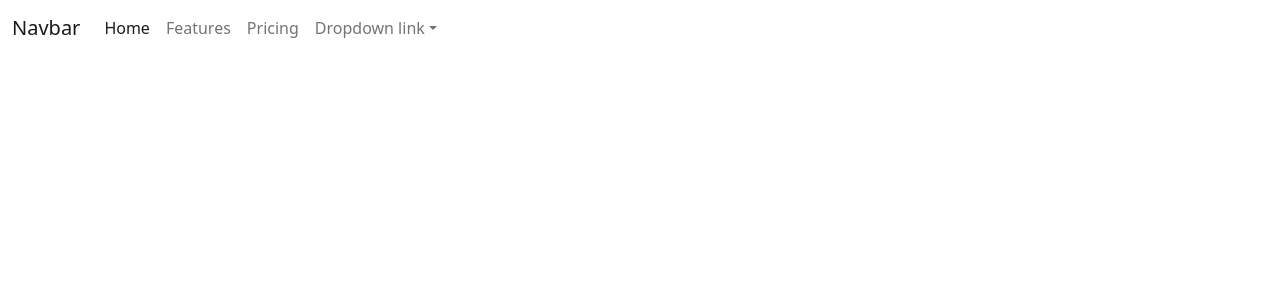
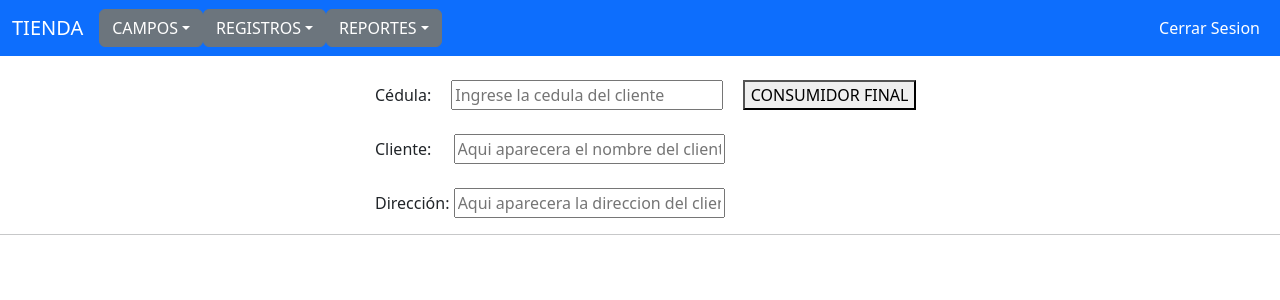
Before and after one commit to Jaqueline11/proyectoTiendaFronend, a React (Create React App) app: page /vpedidocliente in a window 1280 px wide. Shown: the top 300 px of the page. Built offline with nearby package versions, Linux system fonts and the light colour scheme.

Commit message:
PedidoCliente

```diff
--- a/package.json
+++ b/package.json
@@ -6,9 +6,11 @@
     "@testing-library/jest-dom": "^5.16.5",
     "@testing-library/react": "^13.4.0",
     "@testing-library/user-event": "^13.5.0",
+    "axios": "^1.3.4",
     "bootstrap": "^5.2.3",
     "react": "^18.2.0",
     "react-dom": "^18.2.0",
+    "react-router-dom": "^6.8.1",
     "react-scripts": "5.0.1",
     "web-vitals": "^2.1.4"
   },
--- a/src/App.js
+++ b/src/App.js
@@ -1,13 +1,28 @@
-import logo from './logo.svg';
 import './App.css';
 import '../node_modules/bootstrap/dist/css/bootstrap.min.css';
+import {BrowserRouter as Router, Routes, Route} from "react-router-dom"
+import VentanaPrincipal from './layout/VentanaPrincipal';
+import IniciarSesion from './login/IniciarSesion';
 import NavBar from './layout/NavBar';
+import PedidoCliente from './PedidcoClientes/PedidoCliente';
+
 
 function App() {
   return (
     <div className="App">
-      <NavBar></NavBar>
+
+      <Router>
+
+      <Routes>
+        <Route exact path="/" element={<IniciarSesion/>}/>
+        <Route exact path="/vprincipal" element={<div><NavBar /><VentanaPrincipal /></div>} />
+        <Route exact path="/vpedidocliente" element={<div><NavBar /><PedidoCliente /></div>} />
+      </Routes>
+
+    </Router>
+
     </div>
+
   );
 }
 
--- /dev/null
+++ b/src/PedidcoClientes/PedidoCliente.js
@@ -0,0 +1,57 @@
+import React from 'react'
+import axios from 'axios'
+import { useState } from 'react'
+
+export default function PedidoCliente() {
+    const [cedula, setCedula] = useState(null);
+    const [nombre, setNombre] = useState('');
+    const [direccion, setdireccion] = useState('');
+    const [boton, setBoton] = useState('CONSUMIDOR FINAL');
+
+    const handleClick = () => {
+        if (cedula != 9999999999) {
+            setCedula(9999999999)
+            setNombre('CONSUMIDOR FINAL');
+            setdireccion('CONSUMIDOR FINAL')
+            setBoton('FACTURA CON DATOS')
+
+        } else {
+            setCedula(null)
+            setNombre('');
+            setdireccion('')
+            setBoton('CONSUMIDOR FINAL')
+
+        }
+    };
+
+
+    async function handleChange(event) {
+
+        await axios.get(`http://localhost:8080/api/clienteced/${event.target.value}`, {
+
+        }).then(response => {
+            const nombrea = response.data.persona.nombre + " " + response.data.persona.apellido;
+            setNombre(nombrea)
+            setdireccion(response.data.persona.direccion)
+        })
+            .catch(error => {
+                setNombre('');
+            setdireccion('')
+            });
+
+    }
+    return (
+        <div>
+            <div style={{ textAlign: 'left', marginLeft: '375px' }}>
+                <br></br>
+                Cédula:<input type="number" placeholder='Ingrese la cedula del cliente' style={{ width: '30%', marginLeft: '20px' }} value={cedula} onChange={handleChange}></input>
+                <button style={{ marginLeft: '20px' }} onClick={handleClick}>{boton}</button>
+                <br></br><br></br>
+                Cliente: <input placeholder='Aqui aparecera el nombre del cliente' style={{ width: '30%', marginLeft: '18px' }} value={nombre} readonly></input><br></br><br></br>
+                Dirección: <input placeholder='Aqui aparecera la direccion del cliente' style={{ width: '30%' }} value={direccion} readonly></input>
+
+            </div>
+            <hr></hr>
+        </div>
+    )
+}
--- a/src/layout/NavBar.js
+++ b/src/layout/NavBar.js
@@ -1,39 +1,58 @@
-import React from "react";
+import React from 'react';
+import 'bootstrap/dist/css/bootstrap.min.css';
+import 'bootstrap/dist/js/bootstrap.min.js';
 
 export default function NavBar() {
   return (
     <div>
-            <nav className="navbar navbar-expand-lg bg-body-tertiary">
-                <div className="container-fluid">
-                    <a className="navbar-brand" href="#">Navbar</a>
-                    <button className="navbar-toggler" type="button" data-bs-toggle="collapse" data-bs-target="#navbarNavDropdown" aria-controls="navbarNavDropdown" aria-expanded="false" aria-label="Toggle navigation">
-                        <span className="navbar-toggler-icon"></span>
+        <nav class="navbar navbar-expand-lg navbar-dark bg-primary">
+  <div class="container-fluid">
+    <a class="navbar-brand" href="#">TIENDA</a>
+
+
+
+    <div class="dropdown">
+      <button class="btn btn-secondary dropdown-toggle" type="button" id="dropdownMenuButton1" data-bs-toggle="dropdown" aria-expanded="false">
+        CAMPOS
       </button>
-                    <div className="collapse navbar-collapse" id="navbarNavDropdown">
-                        <ul className="navbar-nav">
-                            <li className="nav-item">
-                                <a className="nav-link active" aria-current="page" href="#">Home</a>
-                            </li>
-                            <li className="nav-item">
-                                <a className="nav-link" href="#">Features</a>
-                            </li>
-                            <li className="nav-item">
-                                <a className="nav-link" href="#">Pricing</a>
-                            </li>
-                            <li className="nav-item dropdown">
-                                <a className="nav-link dropdown-toggle" href="#" role="button" data-bs-toggle="dropdown" aria-expanded="false">
-                                    Dropdown link
-                                </a>
-                                <ul className="dropdown-menu">
-                                    <li><a className="dropdown-item" href="#">Action</a></li>
-                                    <li><a className="dropdown-item" href="#">Another action</a></li>
-                                    <li><a className="dropdown-item" href="#">Something else here</a></li>
+      <ul class="dropdown-menu" aria-labelledby="dropdownMenuButton1">
+      <li><a class="dropdown-item" href="#">INVENTARIO</a></li>
+        <li><a class="dropdown-item" href="#">EMPLEADOS</a></li>
+        <li><a class="dropdown-item" href="#">CLIENTES</a></li>
+        <li><a class="dropdown-item" href="#">PROVEEDORES</a></li>
       </ul>
+    </div>
+    <div class="dropdown">
+      <button class="btn btn-secondary dropdown-toggle" type="button" id="dropdownMenuButton2" data-bs-toggle="dropdown" aria-expanded="false">
+        REGISTROS
+      </button>
+      <ul class="dropdown-menu" aria-labelledby="dropdownMenuButton2">
+        <li><a class="dropdown-item" href="/vpedidocliente">PEDIDOS CLIENTES</a></li>
+        <li><a class="dropdown-item" href="#">PEDIDOS PROVEEDORES</a></li>
+      </ul>
+    </div>
+    <div class="dropdown">
+      <button class="btn btn-secondary dropdown-toggle" type="button" id="dropdownMenuButton3" data-bs-toggle="dropdown" aria-expanded="false">
+        REPORTES
+      </button>
+      <ul class="dropdown-menu" aria-labelledby="dropdownMenuButton3">
+        <li><a class="dropdown-item" href="/">REPORTE PEDIDOS</a></li>
+      </ul>
+    </div>
+    <button class="navbar-toggler" type="button" data-bs-toggle="collapse" data-bs-target="#navbarSupportedContent" aria-controls="navbarSupportedContent" aria-expanded="false" aria-label="Toggle navigation">
+      <span class="navbar-toggler-icon"></span>
+    </button>
+    <div class="collapse navbar-collapse" id="navbarSupportedContent">
+  <ul class="navbar-nav ms-auto mb-2 mb-lg-0">
+    <li class="nav-item">
+      <a class="nav-link active" aria-current="page" href="#">Cerrar Sesion</a>
     </li>
   </ul>
 </div>
+
   </div>
 </nav>
+
     </div>
-    )
+  );
 }
--- /dev/null
+++ b/src/layout/VentanaPrincipal.js
@@ -0,0 +1,9 @@
+import React from 'react'
+import NavBar from './NavBar'
+
+export default function VentanaPrincipal() {
+  return (
+    <div>Hola</div>
+
+  )
+}
--- /dev/null
+++ b/src/login/IniciarSesion.js
@@ -0,0 +1,45 @@
+import React from 'react'
+import { useNavigate } from "react-router-dom";
+
+export default function IniciarSesion() {
+    const navigate = useNavigate();
+    return (
+      <div className="container">
+        <div className="row">
+          <div className="col-md-6 offset-md-3 border rounded p-4 mt-2 shadow">
+            <h2 className="text-center m-4"> Iniciar sesión</h2>
+            <form>
+            <div className="mb-3">
+              <br></br>
+              <input
+                type="text"
+                id="usuario"
+                className="form-control"
+                placeholder="Ingrese su usuario"
+              />
+            </div>
+            <div className="mb-3">
+              <br></br>
+              <input
+                type="password"
+                id="contrasena"
+                className="form-control"
+                placeholder="Ingrese su contraseña"
+              />
+            </div>
+            <br></br>
+            <button type="submit" className="btn btn-outline-primary" onClick={() => navigate("/vprincipal")} >
+              Ingresar
+            </button>
+
+            <br></br><br></br>
+            </form>
+          </div>
+
+        </div>
+
+      </div>
+
+
+    )
+}
```
Also changed, not shown: src/login/lnicioSesion.js (deleted), 1 other file (tests, documents, lock files or other folders). Lines whose indentation alone changed are shown as unchanged.
